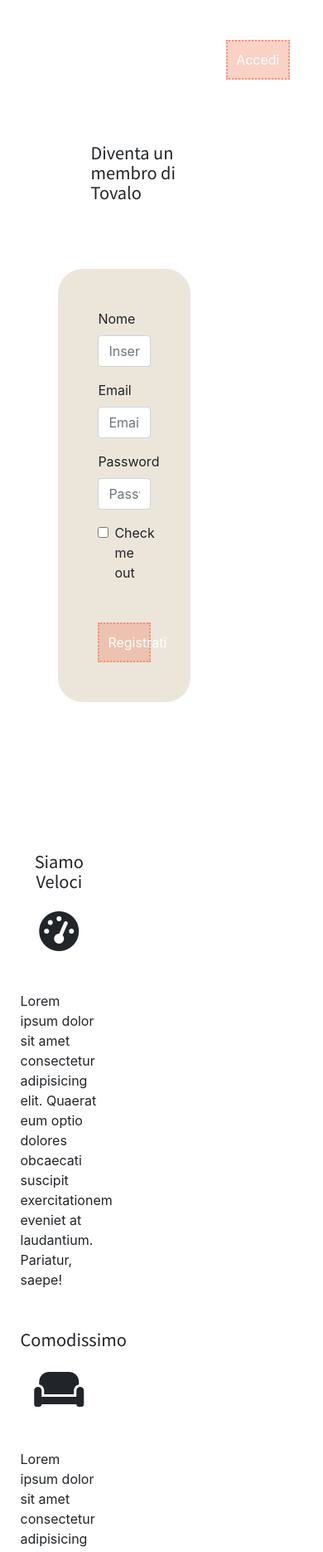
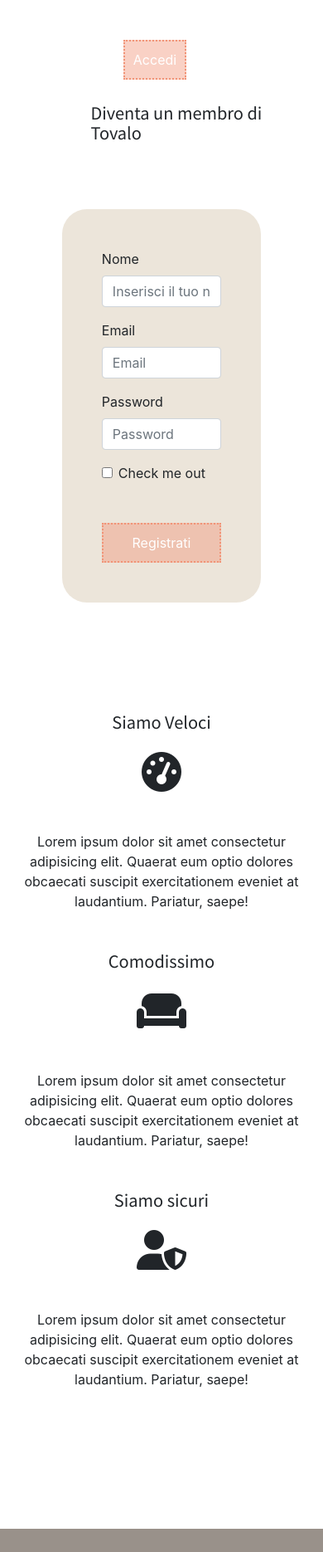
Before and after one commit to Gianni0211/frontend-trovalo.it, a plain HTML site: page register.html in a window 390 px wide. Shown: the part 56-1926 px from the top of the page at 83% size. Drawn offline with nearby package versions, Linux system fonts and the light colour scheme; a script that the page names is missing.

Commit message:
registrazione fix

```diff
--- a/register.html
+++ b/register.html
@@ -103,10 +103,12 @@
 
       <section class="container-custom mt-5">
         <div class="row">
-          <div class="col-12">
+          <div
+            class="col-12 d-flex align-items-center justify-content-center d-md-inline-block"
+          >
             <button
               type="button"
-              class="add-cta float-right mr-3"
+              class="add-cta float-md-right mr-3"
               data-toggle="modal"
               data-target="#exampleModal"
             >
@@ -115,7 +117,7 @@
           </div>
         </div>
         <div class="row my-4">
-          <div class="col-6 my-5 mx-5 p-1">
+          <div class="col-612 col-md-6my-5 mx-5 p-1">
             <h2 class="ml-5">Diventa un membro di Tovalo</h2>
             <form class="d-flex flex-column cta-post-wrapper p-5">
               <div class="form-group">
@@ -159,24 +161,24 @@
               <button type="submit" class="add-cta mt-5">Registrati</button>
             </form>
           </div>
-          <div class="col-4 my-5 text-center">
+          <div class="col-12 col-md-4 my-5 text-center">
             <h2>Siamo Veloci</h2>
             <i class="fas fa-tachometer-alt fa-3x mt-3"></i>
-            <p class="text-left my-5">
+            <p class="text-md-left my-5">
               Lorem ipsum dolor sit amet consectetur adipisicing elit. Quaerat
               eum optio dolores obcaecati suscipit exercitationem eveniet at
               laudantium. Pariatur, saepe!
             </p>
             <h2>Comodissimo</h2>
             <i class="fas fa-couch fa-3x mt-3"></i>
-            <p class="text-left my-5">
+            <p class="text-md-left my-5">
               Lorem ipsum dolor sit amet consectetur adipisicing elit. Quaerat
               eum optio dolores obcaecati suscipit exercitationem eveniet at
               laudantium. Pariatur, saepe!
             </p>
             <h2>Siamo sicuri</h2>
             <i class="fas fa-user-shield fa-3x mt-3"></i>
-            <p class="text-left my-5">
+            <p class="text-md-left my-5">
               Lorem ipsum dolor sit amet consectetur adipisicing elit. Quaerat
               eum optio dolores obcaecati suscipit exercitationem eveniet at
               laudantium. Pariatur, saepe!
@@ -300,8 +302,8 @@
 
               <!-- Copyright -->
               <div class="footer-copyright text-center py-3">
-                © 2020 Copyright: Gianni Mondello & Salvatore Boukaleb & Giovanni Lippolis
-                @hackademy18
+                © 2020 Copyright: Gianni Mondello & Salvatore Boukaleb &
+                Giovanni Lippolis @hackademy18
               </div>
               <!-- Copyright -->
             </footer>
```
